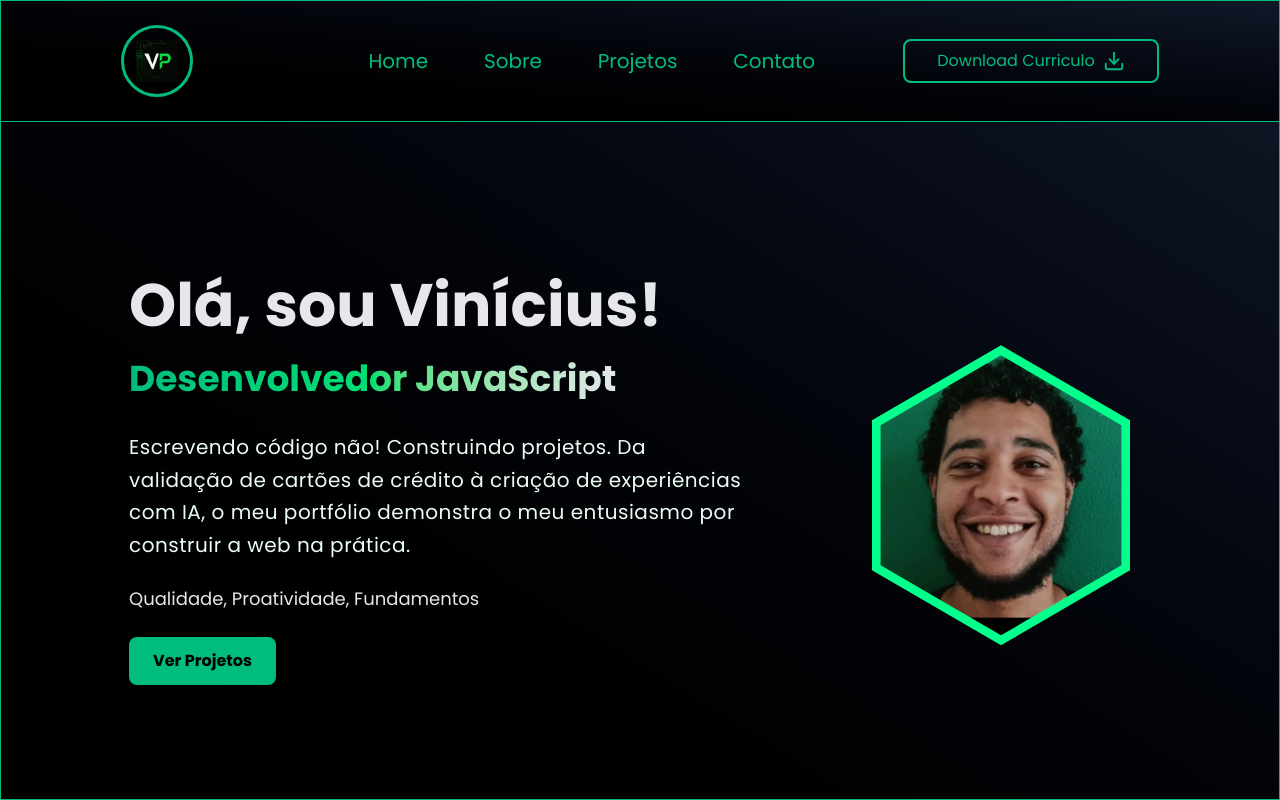
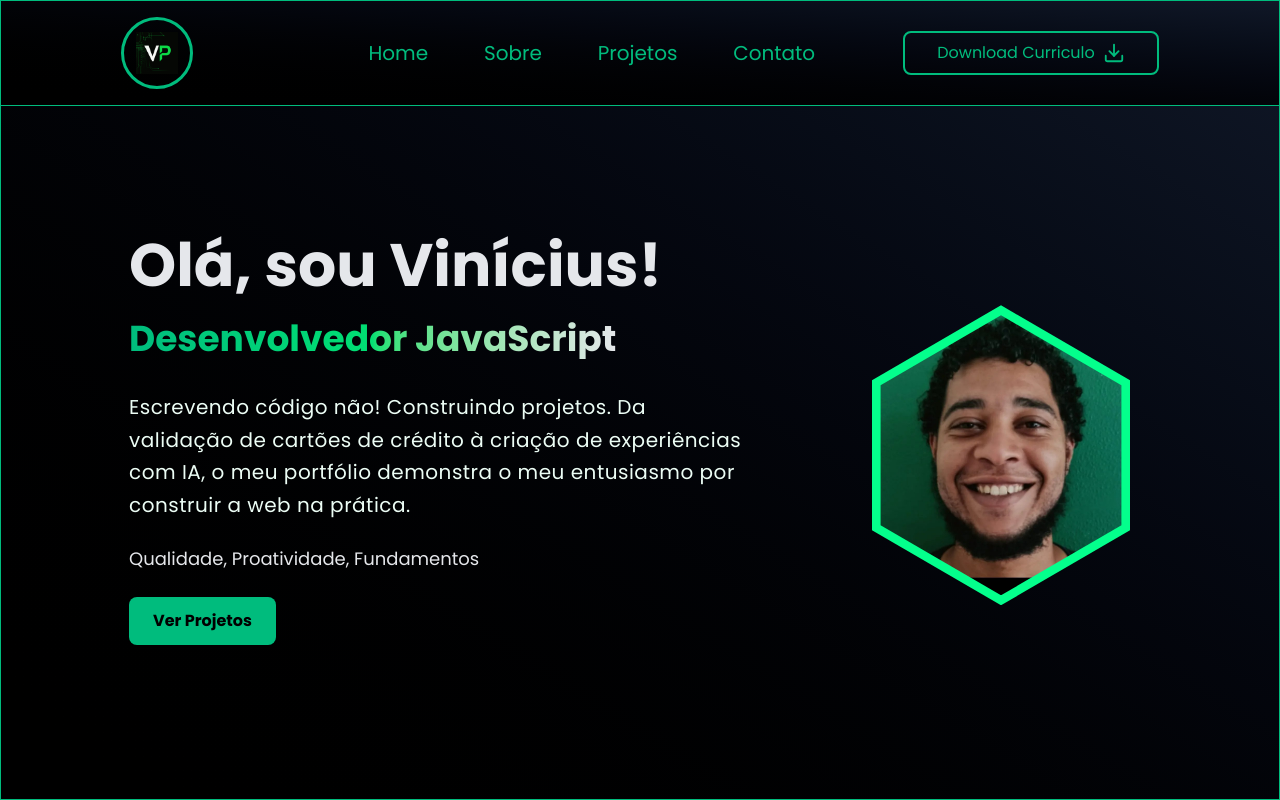
Before and after one commit to ViniciusGCP94/Vinnie_Portfolio, a React (Vite) app: page / in a window 1280 px wide. Shown: the top 800 px of the page. Built offline with nearby package versions, Linux system fonts and the light colour scheme.

Commit message:
Construção do Stack component e arquivo de listas de tecnologia

```diff
--- a/src/components/Header/Header.jsx
+++ b/src/components/Header/Header.jsx
@@ -22,7 +22,7 @@ const ResponsiveNavbar = () => {
             />
         )}
 
-        <nav className=" fixed top-0 left-0 w-full z-50 bg-gradient-to-tr from-black to-gray-900 p-4 text-emerald-500 lg:px-30 lg:py-6 border-1 border-danger">
+        <nav className=" fixed top-0 left-0 w-full z-50 bg-gradient-to-tr from-black to-gray-900 p-4 text-emerald-500 lg:px-30 lg:py-4 border-1 border-danger">
             <div className="container mx-auto flex items-center justify-between flex-wrap">
                 {/* Marca ou Logo */}
                 <div className="font-bold border-3 border-emerald-500 rounded-full w-15 p-3 lg:w-18">
--- a/src/components/HeroSection/Hero.jsx
+++ b/src/components/HeroSection/Hero.jsx
@@ -17,7 +17,7 @@ const Hero = () => {
     }, [words.length]);
 
     return (
-        <section className=" border-1 border-danger pt-24 pb-5 px-4 min-h-screen flex flex-col items-center bg-gradient-to-tr from-black to-gray-900 text-emerald-500 lg:flex-row-reverse lg:justify-between lg:pb-20 lg:px-32 lg:max-h-full lg:pt-60">
+        <section className=" border-1 border-danger pt-24 pb-5 px-4 min-h-screen flex flex-col items-center bg-gradient-to-tr from-black to-gray-900 text-emerald-500 lg:flex-row-reverse lg:justify-between lg:pb-20 lg:px-32 lg:max-h-full lg:pt-40">
             <Avatar />
             <div className="container mx-auto text-center text-gray-200 lg:w-3/5 lg:text-left lg:ms-0">
                 <h1 className="text-4xl lg:text-6xl font-bold mb-6">Olá, sou Vinícius!</h1>
```
Also changed, not shown: src/components/AboutHome/StackComponent/StackComponent.jsx (added, +15 -0 lines), 1 other file (tests, documents, lock files or other folders).
